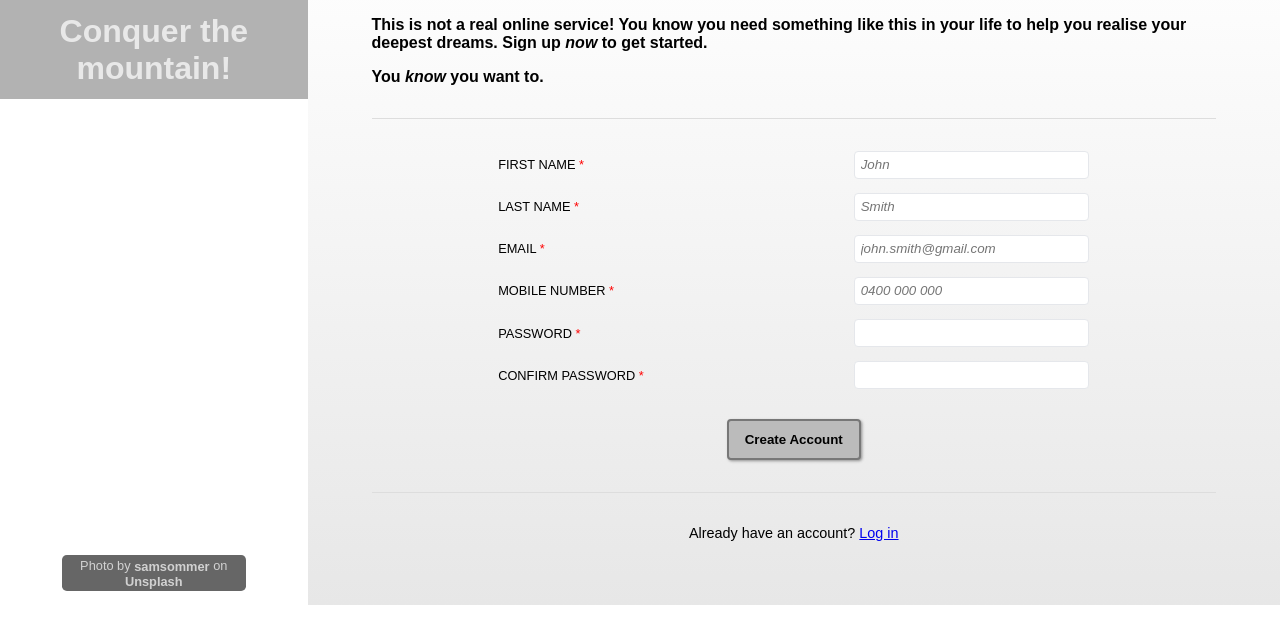
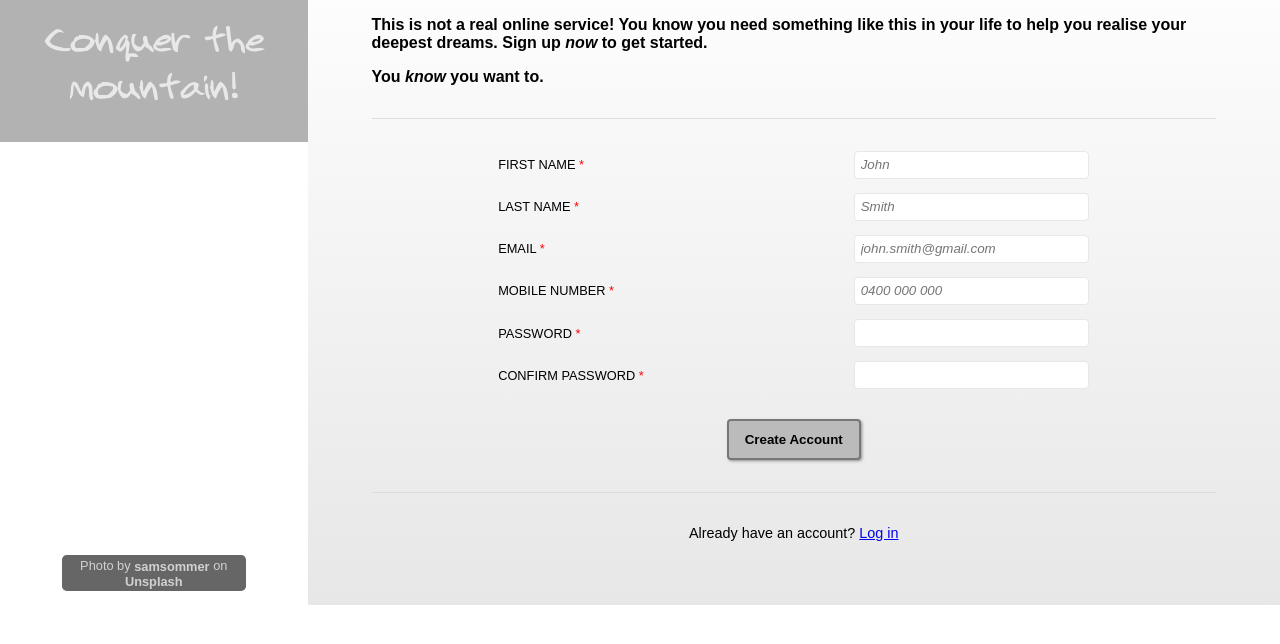
Before and after one commit to djfor5/sign-up-form, a plain HTML site: page index.html in a window 1280 px wide. Shown: the part 64-708 px from the top of the page. Drawn offline with Linux system fonts and the light colour scheme.

Commit message:
Add new font for h1 heading

```diff
--- a/css/styles.css
+++ b/css/styles.css
@@ -1,7 +1,7 @@
-/* @font-face {
-  font-family: Norse-Bold;
-  src: url(./fonts/Norse-Bold.otf) format('opentype');
-} */
+@font-face{
+	font-family: 'MyWebFont';
+	src: url('../fonts/2Dumb-webfont.woff') format('woff');
+}
 
 body {
   font-family: sans-serif;
@@ -29,7 +29,7 @@ a, button {
   position: absolute;
   display: flex;
   justify-content: center;
-  /* align-items: center; */
+  align-items: center;
   flex-wrap: wrap;
   top: 2%;
   background-color: rgba(0,0,0,0.3);
@@ -49,13 +49,11 @@ a, button {
 }
 
 h1 {
-  margin-top: 0.5em;
-  margin-bottom: 0;
-  font-size: max(1.5rem, 2.5vw);
+  font-size: max(1.5rem, 2.3vw);
   color: white;
   opacity: 0.7;
   text-align: center;
-  /* font-family: Norse-Bold; */
+  font-family: 'MyWebFont', sans-serif;
 }
 
 img {
```
Also changed, not shown: fonts/2Dumb-webfont.woff (added), fonts/3Dumb-webfont.woff (added), fonts/Norse-Bold.otf (deleted).
